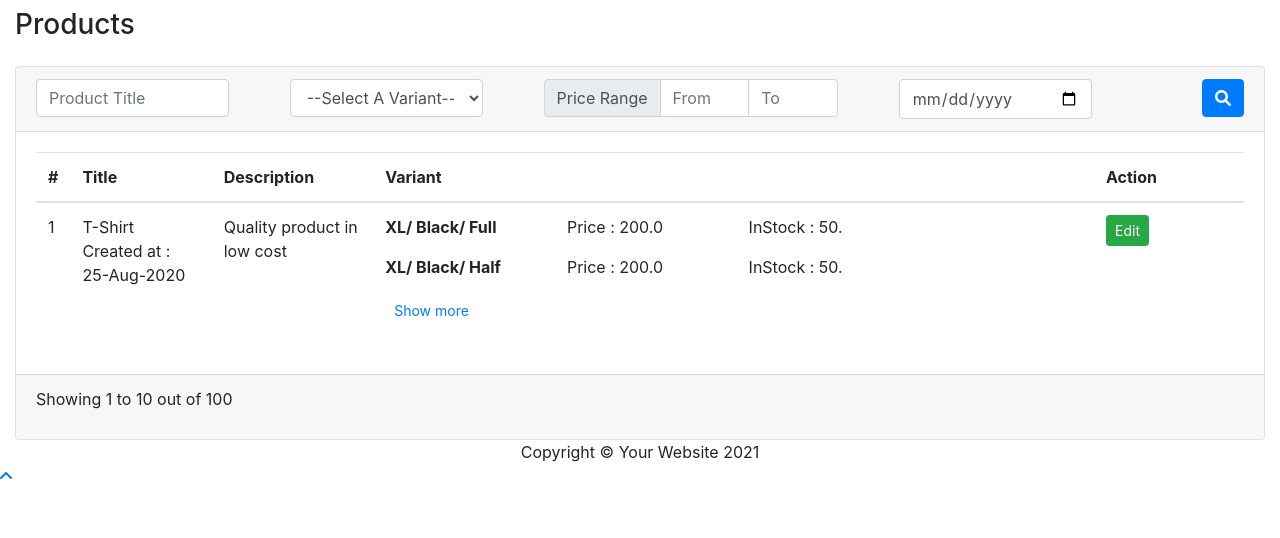
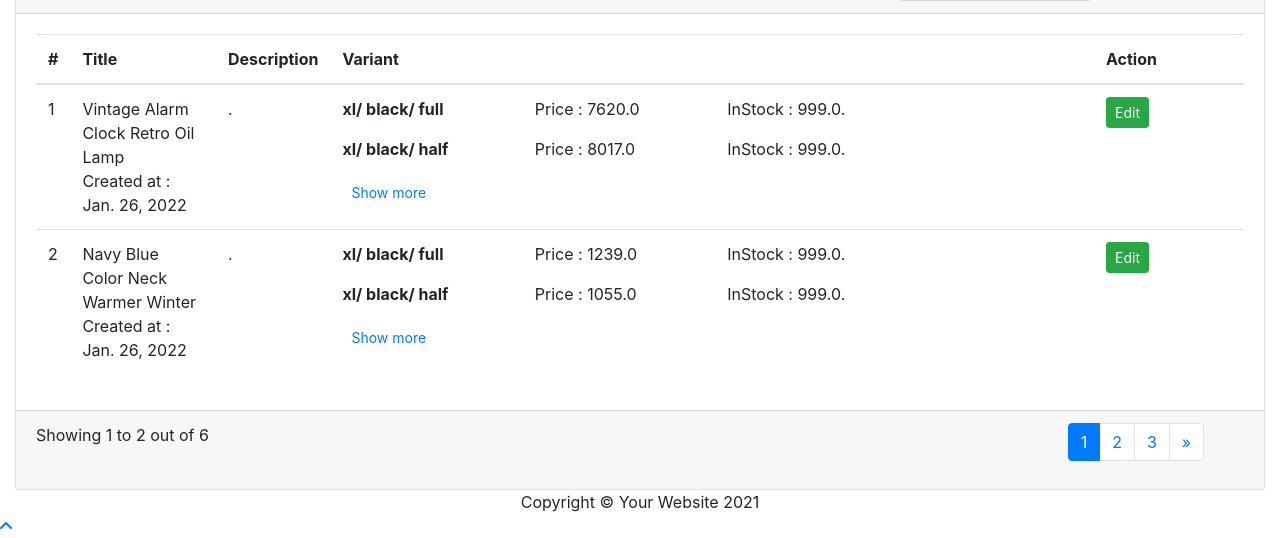
Before and after one commit to mominur774/django-react-coding-test, a Django app: page /product/list/ in a window 1280 px wide. Shown: the part 765-1303 px from the top of the page. Before the commit the page ends 1244 px from the top, so only its background shows below. Run offline with Django 3.2, Linux system fonts and the light colour scheme; data comes from the database, SQL or seed files in the repository; style sheets or scripts are compiled from the project's sources; some libraries are stand-ins or nearby versions.

Commit message:
make list of product view, product filter and create product

```diff
--- a/django-coding-test-reactjs/django-coding-test/src/product/templates/products/list.html
+++ b/django-coding-test-reactjs/django-coding-test/src/product/templates/products/list.html
@@ -18,6 +18,12 @@
                 <div class="col-md-2">
                     <select name="variant" id="" class="form-control">
                         <option selected disabled>--Select A Variant--</option>
+                        {% for varient in varients %}
+                            <option disabled class="text-primary">{{varient.title}}</option>
+                            {% for prod_varient in varient.prod_varient %}
+                                <option value="{{prod_varient.variant_title}}" class="text-dark">{{prod_varient.variant_title}}</option>
+                            {% endfor %}
+                        {% endfor %}
 
                     </select>
                 </div>
@@ -55,48 +61,24 @@
                     </thead>
 
                     <tbody>
+                    {% for product in products %}
                         <tr>
-                        <td>1</td>
-                        <td>T-Shirt <br> Created at : 25-Aug-2020</td>
-                        <td>Quality product in low cost</td>
+                            <td>{{product.product.id}}</td>
+                            <td>{{product.product.title}} <br> Created at : {{product.product.created_at|date}}</td>
+                            <td>{{product.product.description}}</td>
                             <td>
                                 <dl class="row mb-0" style="height: 80px; overflow: hidden" id="variant">
+                                    {% for varient in product.varients %}
                                     <dt class="col-sm-3 pb-0">
-                                    XL/ Black/ Full
+                                        {{varient.product_variant_one.variant_title}}/ {{varient.product_variant_two.variant_title}}/ {{varient.product_variant_three.variant_title}}
                                     </dt>
                                     <dd class="col-sm-9">
                                         <dl class="row mb-0">
-                                        <dd class="col-sm-4 pb-0">Price : 200.0</dd>
-                                        <dd class="col-sm-8 pb-0">InStock : 50.</dd>
+                                            <dd class="col-sm-4 pb-0">Price : {{varient.price}}</dd>
+                                            <dd class="col-sm-8 pb-0">InStock : {{varient.stock}}.</dd>
                                         </dl>
                                     </dd>
-                                <dt class="col-sm-3 pb-0">
-                                    XL/ Black/ Half
-                                </dt>
-                                <dd class="col-sm-9">
-                                    <dl class="row mb-0">
-                                        <dd class="col-sm-4 pb-0">Price : 200.0</dd>
-                                        <dd class="col-sm-8 pb-0">InStock : 50.</dd>
-                                    </dl>
-                                </dd>
-                                <dt class="col-sm-3 pb-0">
-                                    L/ Black/ Full
-                                </dt>
-                                <dd class="col-sm-9">
-                                    <dl class="row mb-0">
-                                        <dd class="col-sm-4 pb-0">Price : 200.0</dd>
-                                        <dd class="col-sm-8 pb-0">InStock : 50.</dd>
-                                    </dl>
-                                </dd>
-                                <dt class="col-sm-3 pb-0">
-                                    L/ Black/ Half
-                                </dt>
-                                <dd class="col-sm-9">
-                                    <dl class="row mb-0">
-                                        <dd class="col-sm-4 pb-0">Price : 200.0</dd>
-                                        <dd class="col-sm-8 pb-0">InStock : 50.</dd>
-                                    </dl>
-                                </dd>
+                                    {% endfor %}
                                 </dl>
                                 <button onclick="$('#variant').toggleClass('h-auto')" class="btn btn-sm btn-link">Show more
                                 </button>
@@ -107,6 +89,7 @@
                                 </div>
                             </td>
                         </tr>
+                    {% endfor %}
                     </tbody>
 
                 </table>
@@ -117,10 +100,37 @@
         <div class="card-footer">
             <div class="row justify-content-between">
                 <div class="col-md-6">
-                    <p>Showing 1 to 10 out of 100</p>
+                    <p>Showing {{start_number}} to {{end_number}} out of {{total_items}}</p>
                 </div>
                 <div class="col-md-2">
+                    <nav aria-label="Page navigation example">
+                        <ul class="pagination">
+                          {% if page_obj.has_previous %}
+                                <li class="page-item">
+                                    <a class="page-link" href="?page={{ page_obj.previous_page_number }}" aria-label="Previous">
+                                      <span aria-hidden="true">&laquo;</span>
+                                    </a>
+                                </li>
+                            {% endif %}
 
+                            {% for num in page_obj.paginator.page_range %}
+                                {% if page_obj.number == num %}
+                                    <li class="page-item active" aria-current="page">
+                                        <a class="page-link" href="#">{{ num }}</a>
+                                    </li>
+                                {% else %}
+                                    <li class="page-item"><a class="page-link" href="?page={{ num }}">{{ num }}</a></li>
+                                {% endif %}
+                            {% endfor %}
+                            {% if page_obj.has_next %}
+                                <li class="page-item">
+                                <a class="page-link" href="?page={{ page_obj.next_page_number }}" aria-label="Next">
+                                    <span aria-hidden="true">&raquo;</span>
+                                </a>
+                                </li>
+                            {% endif %}
+                        </ul>
+                    </nav>
                 </div>
             </div>
         </div>
--- a/django-coding-test-reactjs/django-coding-test/src/product/urls.py
+++ b/django-coding-test-reactjs/django-coding-test/src/product/urls.py
@@ -1,8 +1,10 @@
 from django.urls import path
 from django.views.generic import TemplateView
 
-from product.views.product import CreateProductView
+from product.views.product import CreateProductView, ProductListView
 from product.views.variant import VariantView, VariantCreateView, VariantEditView
+
+from product.api.views import ProductCreateAPIView
 
 app_name = "product"
 
@@ -14,7 +16,9 @@ urlpatterns = [
 
     # Products URLs
     path('create/', CreateProductView.as_view(), name='create.product'),
-    path('list/', TemplateView.as_view(template_name='products/list.html', extra_context={
-        'product': True
-    }), name='list.product'),
+    path('api/create/', ProductCreateAPIView.as_view(), name='product_create'),
+    # path('list/', TemplateView.as_view(template_name='products/list.html', extra_context={
+    #     'product': True
+    # }), name='list.product'),
+    path('list/', ProductListView.as_view(), name='list.product'),
 ]
--- a/django-coding-test-reactjs/django-coding-test/src/product/views/product.py
+++ b/django-coding-test-reactjs/django-coding-test/src/product/views/product.py
@@ -1,7 +1,9 @@
+from typing import Any, Dict
+from django.db.models.query import QuerySet
 from django.views import generic
 
-from product.models import Variant
-
+from product.models import Variant, Product, ProductVariantPrice, ProductVariant
+from django.core.paginator import Paginator
 
 class CreateProductView(generic.TemplateView):
     template_name = 'products/create.html'
@@ -12,3 +14,60 @@ class CreateProductView(generic.TemplateView):
         context['product'] = True
         context['variants'] = list(variants.all())
         return context
+
+
+class ProductListView(generic.ListView):
+    template_name = 'products/list.html'
+    context_object_name = 'products'
+    paginate_by = 2
+
+    def get_queryset(self):
+        filter_string = {}
+        filter_mappings = {
+            'title': 'title',
+            'variant': 'productvariant__variant_title',
+            'price_from': 'productvariantprice__price__gte',
+            'price_to': 'productvariantprice__price__lte',
+            'date': 'created_at__date'
+        }
+        for key in self.request.GET:
+            if self.request.GET.get(key):
+                filter_string = {
+                    filter_mappings[key]: value
+                    for key, value in self.request.GET.items()
+                    if key in filter_mappings and value
+                }
+
+        products_qs = Product.objects.prefetch_related('productvariantprice_set').filter(**filter_string)
+        products = []
+        for product in products_qs:
+            varients = product.productvariantprice_set.all()
+            products.append({
+                'product': product,
+                'varients': varients
+            })
+        return products
+
+
+    def get_context_data(self, **kwargs):
+        context = super().get_context_data(**kwargs)
+
+        paginator = Paginator(self.object_list, self.paginate_by)
+        page_number = self.request.GET.get('page', '1')
+        page_obj = paginator.get_page(page_number)
+
+        context['page_obj'] = page_obj
+        context['total_items'] = paginator.count
+        context['start_number'] = (page_obj.number - 1) * self.paginate_by + 1
+        context['end_number'] = page_obj.number * self.paginate_by
+
+        variants_qs = Variant.objects.prefetch_related('productvariant_set').all()
+        varients = []
+        for variant in variants_qs:
+            product_variants = variant.productvariant_set.all()
+            varients.append({
+                'title': variant.title,
+                'prod_varient': product_variants
+            })
+        context['varients'] = varients
+        return context
```
Also changed, not shown: django-coding-test-reactjs/django-coding-test/src/product/api/serializers.py (added, +62 -0 lines), django-coding-test-reactjs/django-coding-test/src/product/api/views.py (added, +10 -0 lines), django-coding-test-reactjs/django-coding-test/src/templates/assets/js/components/CreateProduct.js (+58 -8 lines), django-coding-test-reactjs/django-coding-test/mix-manifest.json, django-coding-test-reactjs/django-coding-test/src/product/api/__init__.py (added), 1 other file. Lines whose indentation alone changed are shown as unchanged.
